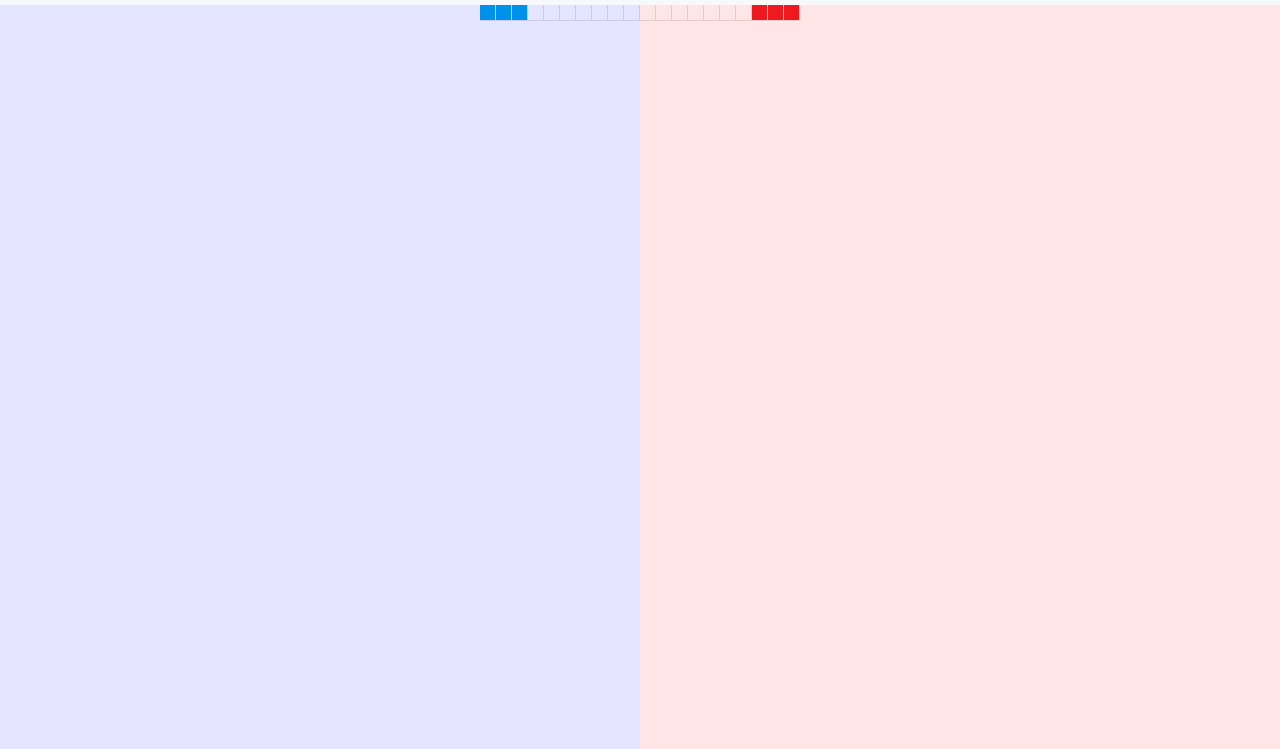
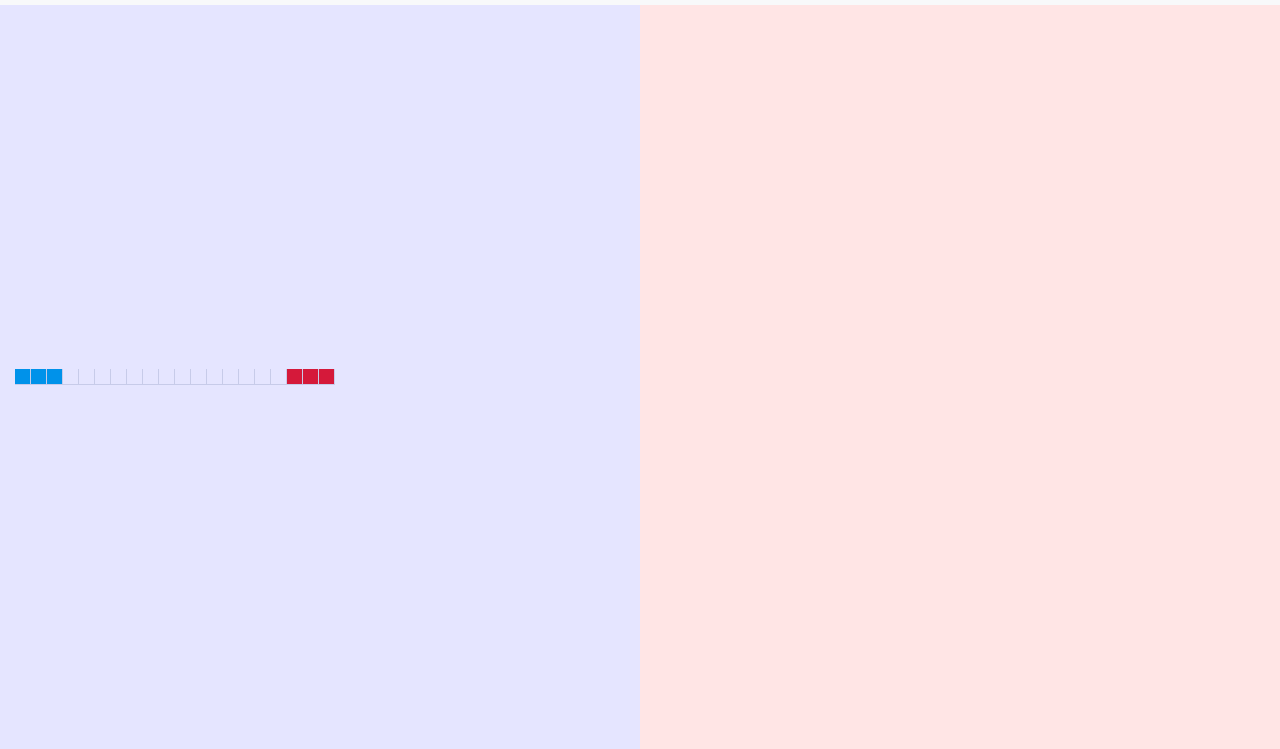
Before and after one commit to LordInateur/SHI-FU-MI-clicker, a plain HTML site: page index.html in a window 1280 px wide. Shown: the part 51-800 px from the top of the page. Drawn offline with nearby package versions, Linux system fonts and the light colour scheme.

Commit message:
ajout de css pour centrer la carte en fonction de la taille d'écran

```diff
--- a/index.css
+++ b/index.css
@@ -21,10 +21,16 @@
 }
 
 @media screen and (min-width: 768px) {
+  .vertical-center {
+    min-height: calc( 100% - 56px );
+    display: flex;
+    align-items: center;
+  }
   .carte {
     display: flex;
-    justify-content: center;
-    align-items: center;
+    /* justify-content: center;
+    align-items: center; */
+    vertical-align: baseline;
   }
 
   .cellule {
@@ -43,7 +49,7 @@
     display: block;
   }
   .carte {
-    display: inline-block;
-    vertical-align: middle;
+    display: block;
+    text-align: center;
   }
 }
--- a/index.html
+++ b/index.html
@@ -56,7 +56,7 @@
     </nav>
     <!-- /navbar -->
 
-    <div class="container-fluid">
+    <div class="container-fluid vertical-center">
       <div class="carte">
         <div class="cellule">
           <img src="./src/bleu.png" class="border-bottom border-right"/>
```
